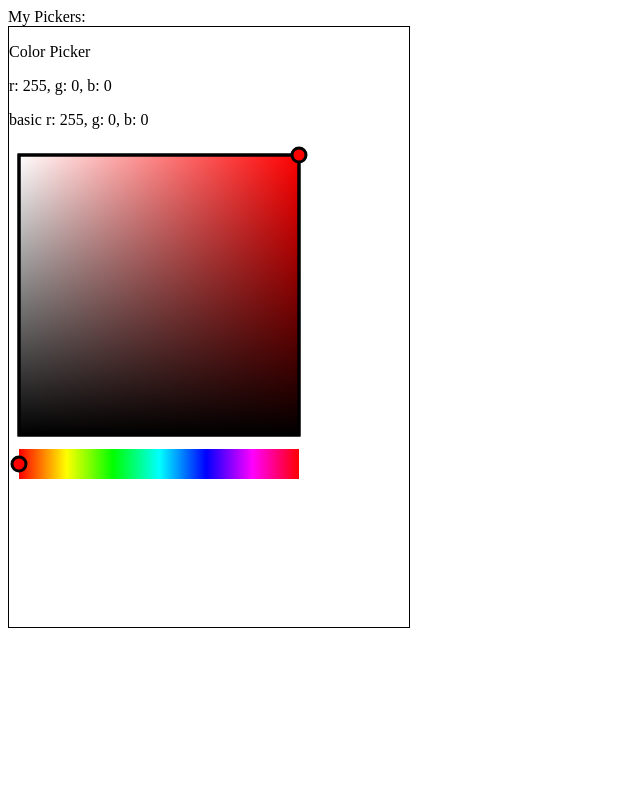
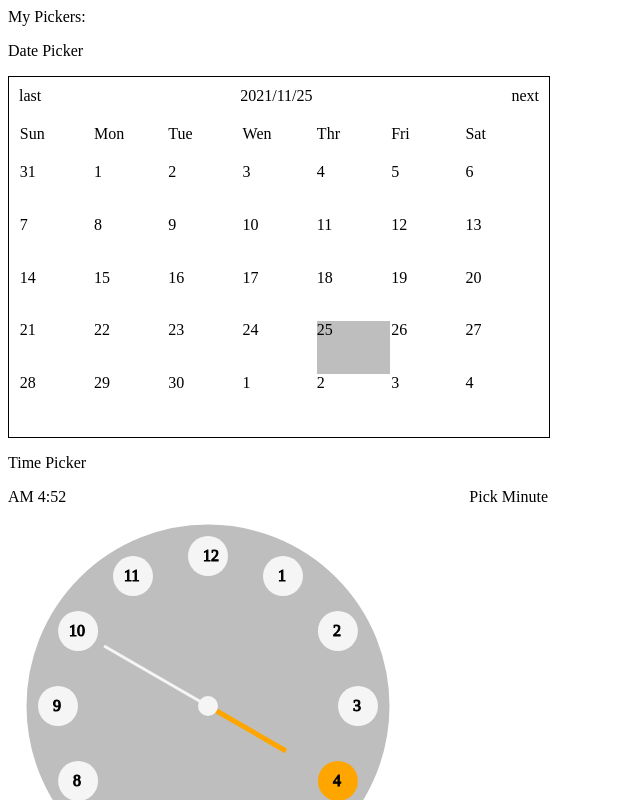
Before and after one commit to MuJungHo/react-pickers, a React (Create React App) app: page / in a window 1280 px wide. Shown: the top 800 px of the page, without its empty margins (0-640 px from the left). Built offline with nearby package versions, Linux system fonts and the light colour scheme.

Commit message:
[新增] 顏色選擇器面板與拉條可直接點擊選色

```diff
--- a/src/App.js
+++ b/src/App.js
@@ -6,8 +6,8 @@ function App() {
   return (
     <div>
       My Pickers:
-      {/* <DatePicker />
-      <TimePicker /> */}
+      <DatePicker />
+      <TimePicker />
       <ColorPicker />
     </div>
   );
--- a/src/components/ColorPicker.js
+++ b/src/components/ColorPicker.js
@@ -32,6 +32,15 @@ const ColorBoard = ({ setCoordinate, rgb, barRGB }) => {
     setCoordinate({ x: Math.floor(((newLeft - pointerRadius) / (boardWidth - pointerRadius * 2)) * 100), y: Math.floor((newTop - pointerRadius) / (boardWidth - pointerRadius * 2) * 100) })
     setPosition({ x: newLeft, y: newTop })
   }
+  const selectColor = e => {
+    var target = e.target || e.srcElement,
+      rect = target.getBoundingClientRect(),
+      newLeft = e.clientX - rect.left + pointerRadius,
+      newTop = e.clientY - rect.top + pointerRadius;
+
+    setCoordinate({ x: Math.floor(((newLeft - pointerRadius) / (boardWidth - pointerRadius * 2)) * 100), y: Math.floor((newTop - pointerRadius) / (boardWidth - pointerRadius * 2) * 100) })
+    setPosition({ x: newLeft, y: newTop })
+  }
   return (
     <svg xmlns="http://www.w3.org/2000/svg"
       version="1.1"
@@ -39,6 +48,7 @@ const ColorBoard = ({ setCoordinate, rgb, barRGB }) => {
       height={boardWidth}
       ref={boardRef}
     >
+      <defs>
         <linearGradient id="lg1" x1="100%" x2="0%">
           <stop offset="0%" stopColor={`rgba(${barRGB.r}, ${barRGB.g}, ${barRGB.b}, 1)`} />
           <stop offset="100%" stopColor="rgba(255, 255, 255, 1)" />
@@ -47,6 +57,7 @@ const ColorBoard = ({ setCoordinate, rgb, barRGB }) => {
           <stop offset="0%" stopColor="rgba(0, 0, 0 , 1)" />
           <stop offset="100%" stopColor={`rgba(0, 0, 0, 0)`} />
         </linearGradient>
+      </defs>
       <rect
         strokeWidth="3"
         stroke="black"
@@ -56,6 +67,7 @@ const ColorBoard = ({ setCoordinate, rgb, barRGB }) => {
       <rect
         strokeWidth="3"
         stroke="black"
+        onClick={selectColor}
         width={boardWidth - pointerRadius * 2}
         height={boardWidth - pointerRadius * 2} x={pointerRadius} y={pointerRadius} fill="url(#lg2)"
       />
@@ -100,6 +112,11 @@ const ColorBar = ({ setBarRatio, barRGB }) => {
     setBarRatio(Math.floor(((newLeft - pointerRadius) / (barWidth - pointerRadius * 2)) * 1000) / 10)
     setPosition({ x: newLeft, y: position.y })
   }
+  const selectColor = e => {
+    var newLeft = e.clientX - pointerRadius * 3
+    setBarRatio(Math.floor(((newLeft - pointerRadius) / (barWidth - pointerRadius * 2)) * 1000) / 10)
+    setPosition({ x: newLeft, y: position.y })
+  }
   return (
     <svg xmlns="http://www.w3.org/2000/svg"
       version="1.1"
@@ -120,12 +137,18 @@ const ColorBar = ({ setBarRatio, barRGB }) => {
       </defs>
       <rect
         width={barWidth - pointerRadius * 2}
+        onClick={selectColor}
         height={30} x={pointerRadius} y="0" fill="url(#lg3)"
       />
       <circle
         strokeWidth="3"
         stroke="black"
-        cx={position.x} cy={position.y} r={pointerRadius - 3} fill={`rgb(${barRGB.r}, ${barRGB.g}, ${barRGB.b})`} onMouseDown={startDrag} />
+        cx={position.x}
+        cy={position.y}
+        r={pointerRadius - 3}
+        fill={`rgb(${barRGB.r}, ${barRGB.g}, ${barRGB.b})`}
+        onMouseDown={startDrag}
+      />
     </svg>
   )
 }
@@ -202,14 +225,15 @@ const ColorPicker = () => {
       g: Math.floor(yg * (100 - coordinate.y) / 100),
       b: Math.floor(yb * (100 - coordinate.y) / 100),
     })
-  }, [coordinate])
+  }, [coordinate, barRGB])
   return (
-    <div style={{ border: '1px solid', width: 400, height: 600 }}>
+    <div style={{ userSelect: 'none' }}>
       <p>Color Picker</p>
       <p>{`r: ${rgb.r}, g: ${rgb.g}, b: ${rgb.b}`}</p>
-      <p>{`basic r: ${barRGB.r}, g: ${barRGB.g}, b: ${barRGB.b}`}</p>
+      <div style={{ border: '1px solid', width: 300, padding: 20 }}>
         <ColorBoard setCoordinate={setCoordinate} rgb={rgb} barRGB={barRGB} />
         <ColorBar setBarRatio={setBarRatio} barRGB={barRGB} />
+      </div>
     </div>
   )
 }
```
Lines whose indentation alone changed are shown as unchanged.
